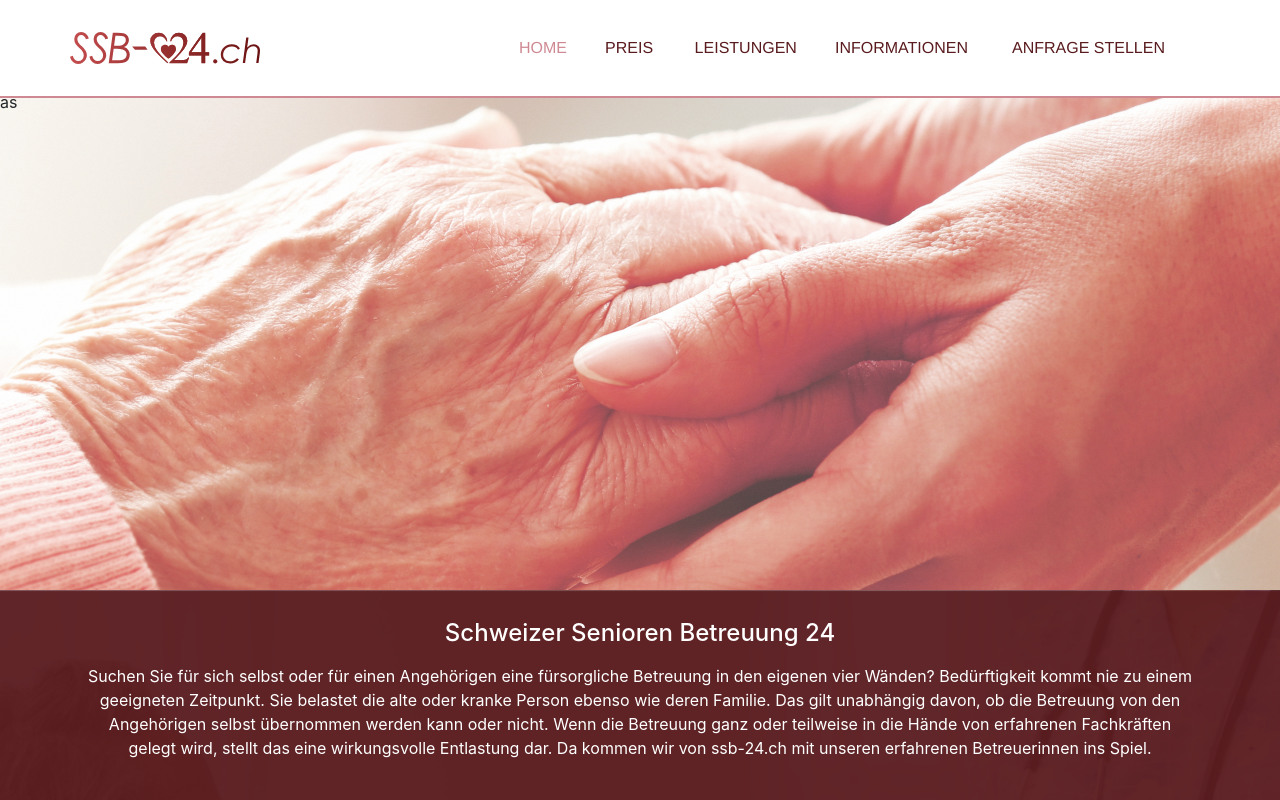
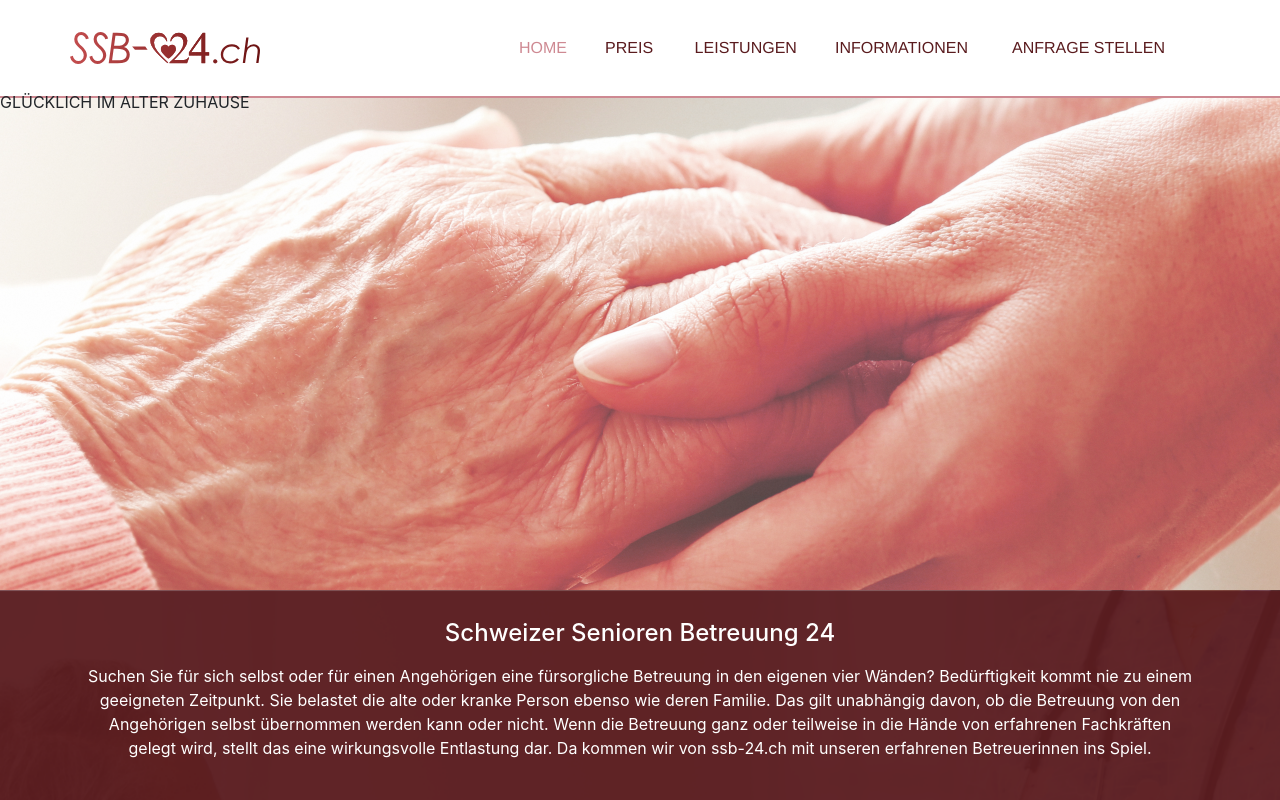
Before and after one commit to Janisss/SSB-24, a website: page index.html in a window 1280 px wide. Shown: the top 800 px of the page. Drawn offline with Linux system fonts and the light colour scheme.

Commit message:
fix scroll

```diff
--- a/index.html
+++ b/index.html
@@ -36,7 +36,7 @@
     <!-- HEADER PIC -->
       <div class="header-pic">
       	<div class="comment">
-      		as
+      		<span class="main-comment">GLÜCKLICH IM ALTER ZUHAUSE</span>
       	</div>
       </div>
     <!-- HEADER PIC END-->
--- a/vendor/bootstrap/css/brickstone.css
+++ b/vendor/bootstrap/css/brickstone.css
@@ -106,6 +106,7 @@ nav{
 	background-attachment: fixed;
 	background-size: cover;
 	overflow: hidden;
+	-webkit-transform:translatez(0);
 }
 
 .icolor{
@@ -125,3 +126,7 @@ nav{
 	background-size: cover;
 	min-height: 180px;
 }
+
+.comment{
+	position: absolute;
+}
```
